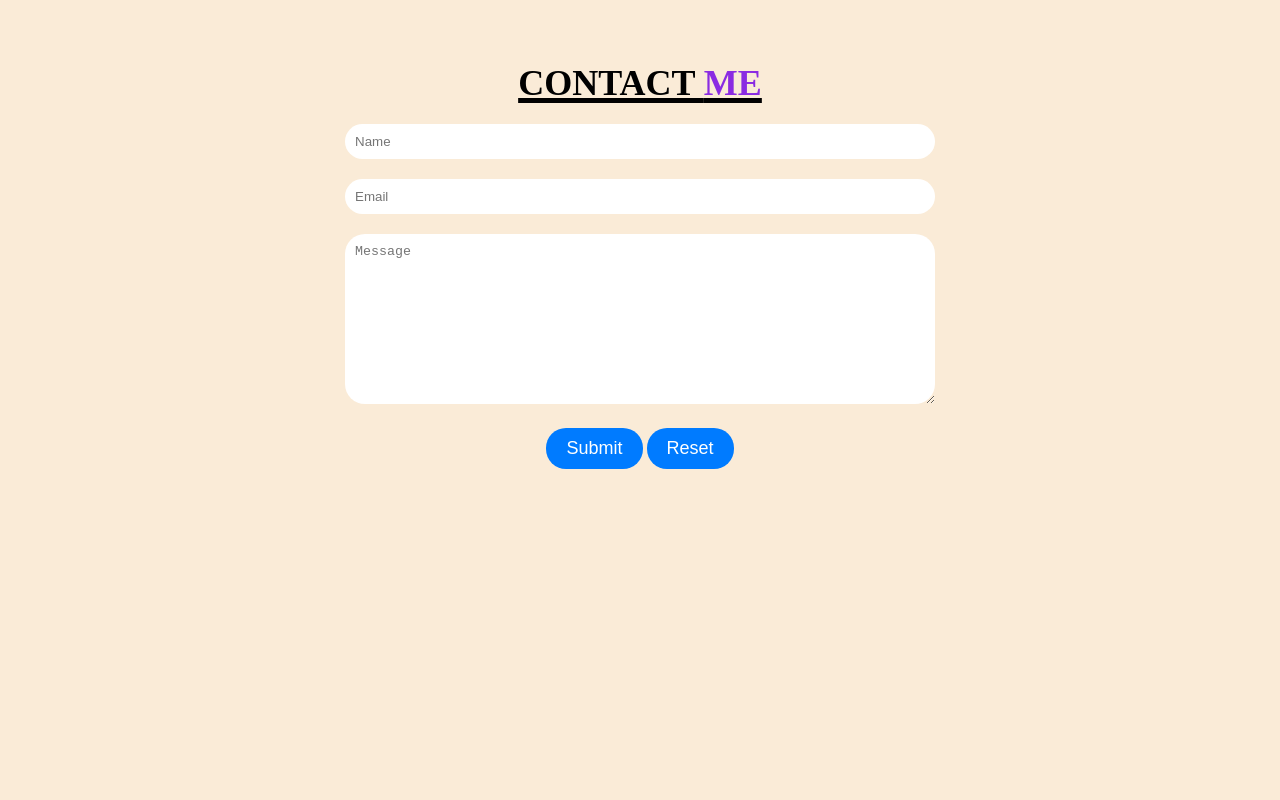
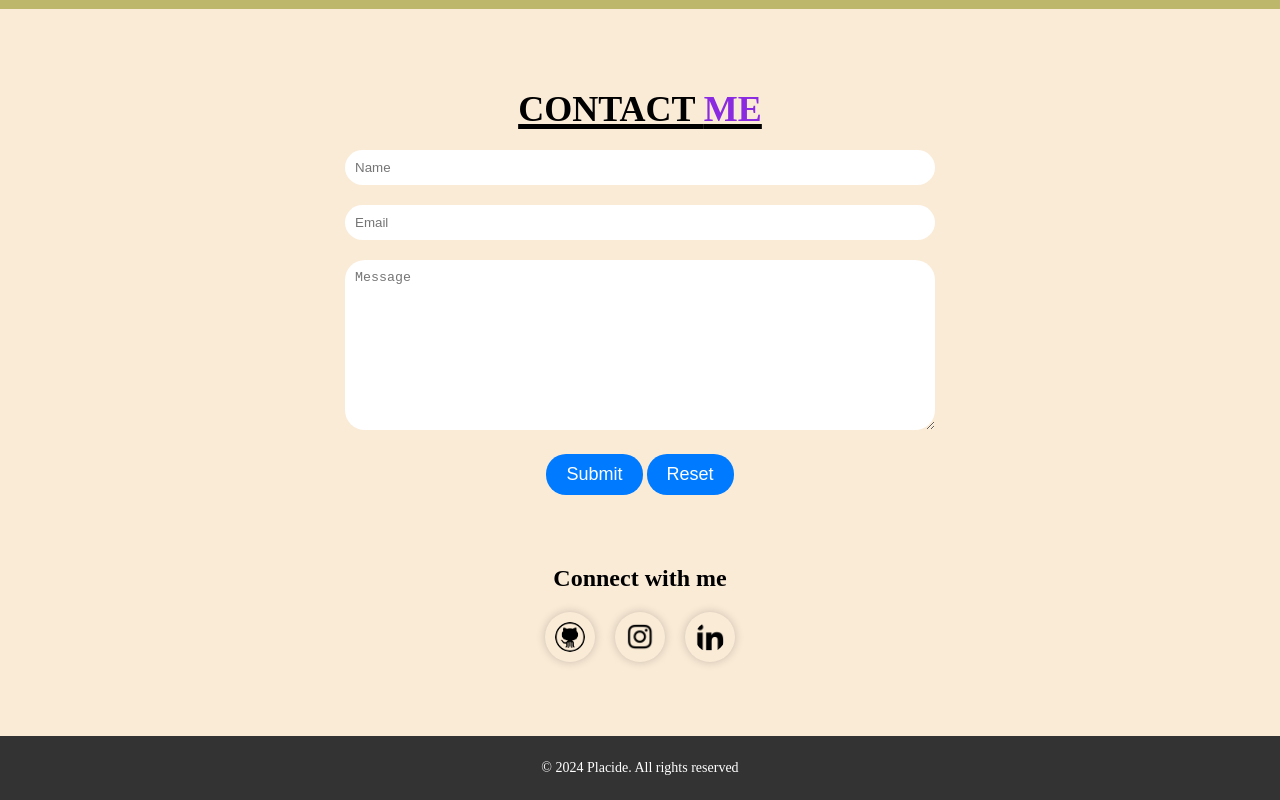
Before and after one commit to Placide11/CODSOFT, a plain HTML site: page Level 1/Portfolio/index.html in a window 1280 px wide. Shown: the part 2496-3296 px from the top of the page. Before the commit the page ends 3015 px from the top, so only its background shows below. Drawn offline with Linux system fonts and the light colour scheme.

Commit message:
Portifolio

```diff
--- a/Level 1/Portfolio/index.html
+++ b/Level 1/Portfolio/index.html
@@ -55,6 +55,7 @@
             <div>
                 <h2>Back-end</h2>
                 <ul>
+                    <li>PHP</li>
                     <li>Python</li>
                     <li>NodeJs</li>
                     <li>MySQL</li>
@@ -103,14 +104,25 @@
     </section>
     <section id="Contact">
         <h1>CONTACT <span style="color:blueviolet;">ME</span></h1>
-        <form action="">
+        <form action="contact.php" method="post">
             <input type="text" placeholder="Name"><br>
             <input type="email" placeholder="Email"><br>
             <textarea name="" id="" cols="30" rows="10" placeholder="Message"></textarea><br>
             <input type="submit" value="Submit">
             <input type="reset" value="Reset">
         </form>
+        <div class="connect">
+            <h2>Connect with me</h2>
+            <ul>
+                <li><a href="https://github.com/Placide11" target="_blank"><img src="images/github.png" alt="github"></a></li>
+                <li><a href="https://www.instagram.com/placide_havugwe_11/" target="_blank"><img src="images/instagram.png" alt="instagram"></a></li>
+                <li><a href="https://www.linkedin.com/in/placide-shema-8a9139249/" target="_blank"><img src="images/linkedin.png" alt="linkedin"></a></li>
+            </ul>
+        </div>
     </section>
+    <footer>
+        <p>&copy; 2024 Placide. All rights reserved</p>
+    </footer>
 </body>
 <script src="script.js"></script>
 </html>
--- a/Level 1/Portfolio/styles.css
+++ b/Level 1/Portfolio/styles.css
@@ -356,6 +356,46 @@ img {
 #Contact input[type="reset"]:hover {
   background-color: #0056b3;
 }
+
+.connect {
+  display: flex;
+  flex-direction: column;
+  align-items: center;
+  justify-content: center;
+  text-align: center;
+  margin-top: 50px;
+  margin-bottom: 20px;
+}
+
+.connect h2 {
+  font-size: 24px;
+}
+
+.connect ul {
+  list-style: none;
+  padding: 0;
+  margin: 0;
+  display: flex;
+  justify-content: center;
+}
+
+.connect li {
+  margin: 0 10px;
+}
+
+.connect a img {
+  width: 30px;
+  height: 30px;
+}
+
+footer {
+  background-color: #333;
+  color: #fff;
+  padding: 10px;
+  text-align: center;
+  font-size: 14px;
+  margin: auto;
+}
 /**-- for smaller devices --**/
 
 @media (max-width: 768px) {
```
Also changed, not shown: Level 1/Portfolio/images/github.png (added), Level 1/Portfolio/images/instagram.png (added), Level 1/Portfolio/images/linkedin.png (added), 1 other file.
